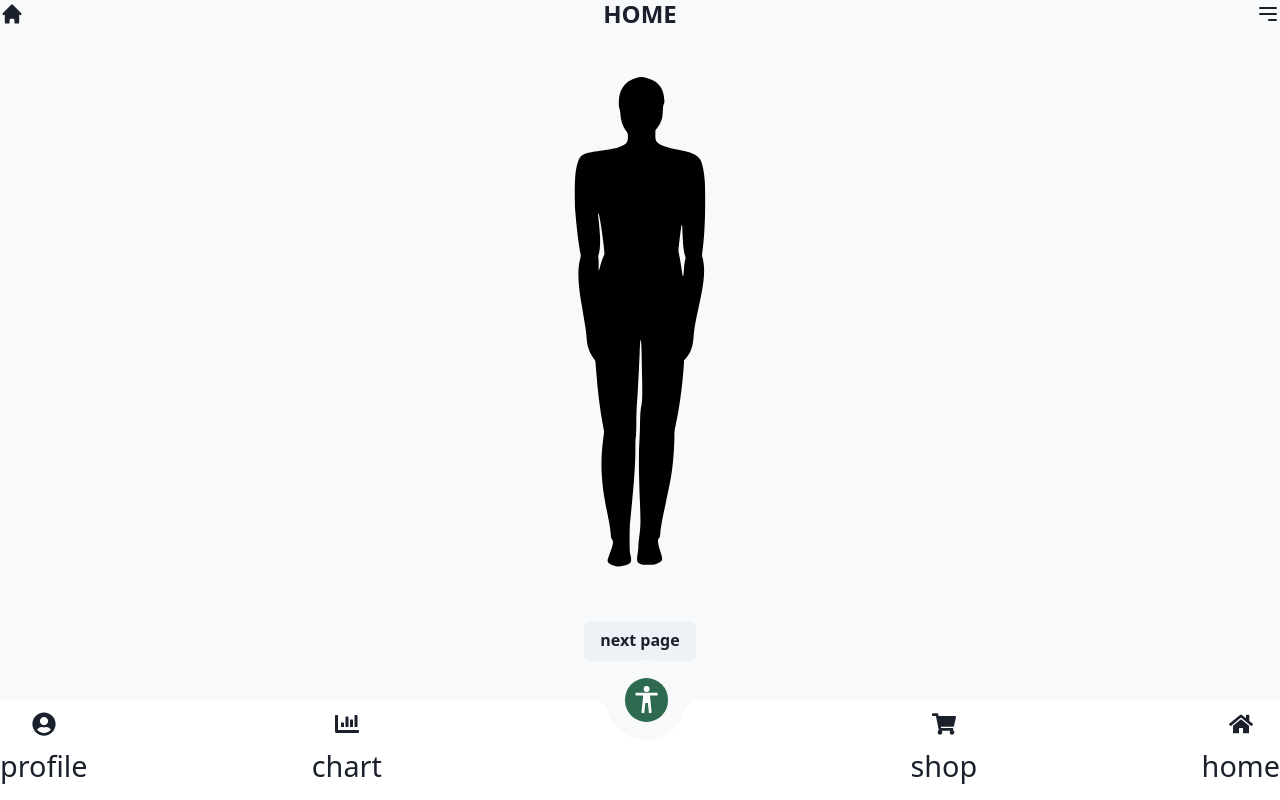
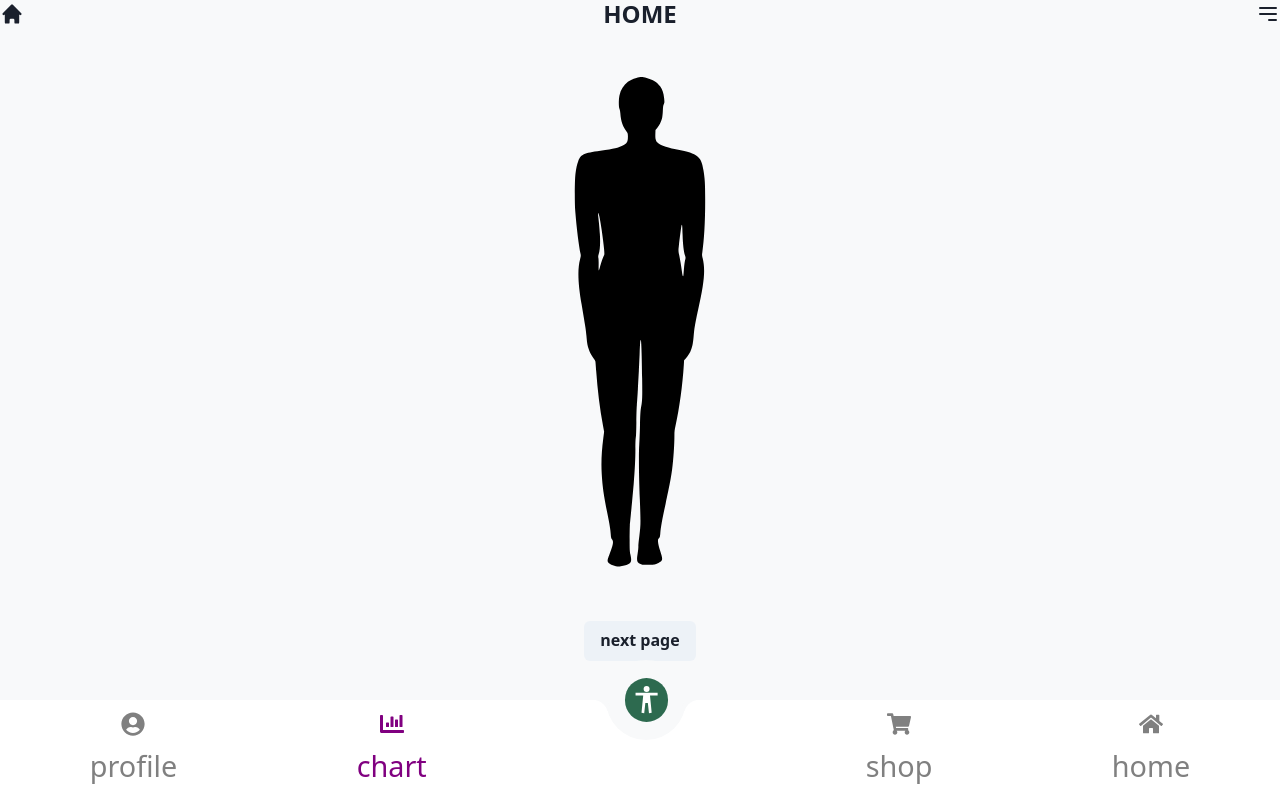
Before and after one commit to deaduchiha/asr-dade, a Next.js app: page / in a window 1280 px wide. Built offline with nearby package versions, Linux system fonts and the light colour scheme.

Commit message:
style: showing navigation items

```diff
--- a/src/components/elements/navigation/NavigationCard.tsx
+++ b/src/components/elements/navigation/NavigationCard.tsx
@@ -1,5 +1,5 @@
 import { INavigation } from "@/types/navigation";
-import { Box, Flex, Stack, Text } from "@chakra-ui/react";
+import { Box, Stack, Text } from "@chakra-ui/react";
 import NavButton from "./NavButton";
 
 const NavigationCard = ({ data }: { data: INavigation[] }) => {
@@ -10,21 +10,33 @@ const NavigationCard = ({ data }: { data: INavigation[] }) => {
           key={d.id}
           alignItems={"center"}
           fontSize={{ base: "1rem", md: "1.8rem" }}
+          color={"gray"}
         >
-          {d.id === 3 && <NavButton icon={d.icon} />}
-
-          <Box
-            display={d.id === 3 ? "none" : "inherit"}
-            as={d.icon}
-            fontSize={"1.5rem"}
-          />
-          <Text display={d.id === 3 ? "none" : "inherit"} as="span">
-            {d.title}
-          </Text>
+          {renderNavigationItem(d)}
         </Stack>
       ))}
     </>
   );
 };
 
+const renderNavigationItem = (item: INavigation) => {
+  if (item.id === 3) {
+    return <NavButton icon={item.icon} />;
+  } else {
+    return (
+      <>
+        <Box
+          display={"inherit"}
+          as={item.icon}
+          color={item.id === 2 ? "purple" : "inherit"}
+          fontSize={"1.5rem"}
+        />
+        <Text color={item.id === 2 ? "purple" : "inherit"} as="span">
+          {item.title}
+        </Text>
+      </>
+    );
+  }
+};
+
 export default NavigationCard;
--- a/src/components/shared/navigation/Navigation.tsx
+++ b/src/components/shared/navigation/Navigation.tsx
@@ -27,7 +27,7 @@ const Navigation = () => {
       h={"100px"}
       bg={"#ffffff"}
       alignItems={"center"}
-      justifyContent={"space-between"}
+      justifyContent={"space-around"}
     >
       <NavigationCard data={data} />
     </Flex>
```
Also changed, not shown: 1 other file (tests, documents, lock files or other folders).
